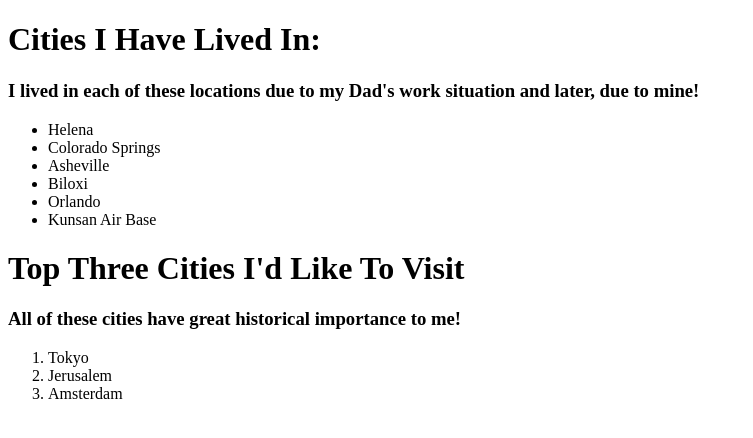
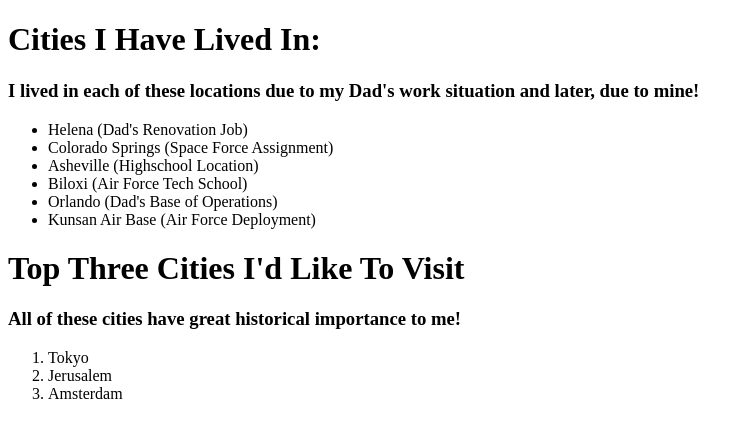
Before and after one commit to emmanuel-londono/HTML-HTML-StaticWebsite, a plain HTML site: page index.html in a window 1280 px wide. Shown: the whole page, without its empty margins (0-753 px from the left). Drawn offline with Linux system fonts and the light colour scheme.

Commit message:
Add span summaries

```diff
--- a/index.html
+++ b/index.html
@@ -5,12 +5,12 @@
         <h1>Cities I Have Lived In: <h1>
          <h3> I lived in each of these locations due to my Dad's work situation and later, due to mine!</h3>
         <ul>
-            <li>Helena</li>
-            <li>Colorado Springs</li>
-            <li>Asheville</li>
-            <li>Biloxi</li>
-            <li>Orlando</li>
-            <li>Kunsan Air Base</li>
+            <li>Helena<span> (Dad's Renovation Job)</span></li>
+            <li>Colorado Springs<span> (Space Force Assignment)</span></li>
+            <li>Asheville<span> (Highschool Location)</span></li>
+            <li>Biloxi<span> (Air Force Tech School)</span></li>
+            <li>Orlando<span> (Dad's Base of Operations)</span></li>
+            <li>Kunsan Air Base<span> (Air Force Deployment)</span></li>
         </ul>
         <h1>Top Three Cities I'd Like To Visit</h1>
           <h3>All of these cities have great historical importance to me!</h3>
```
